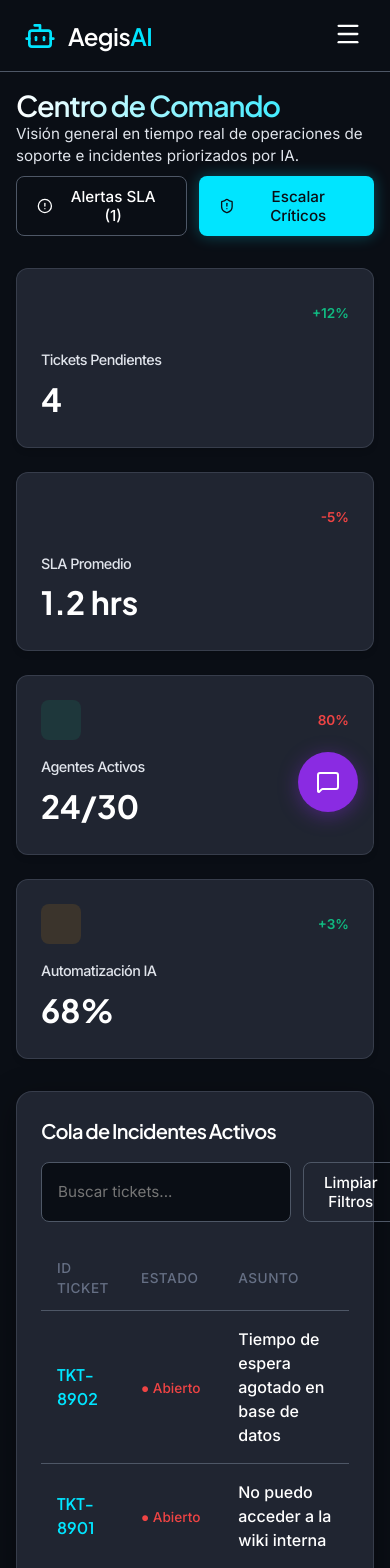
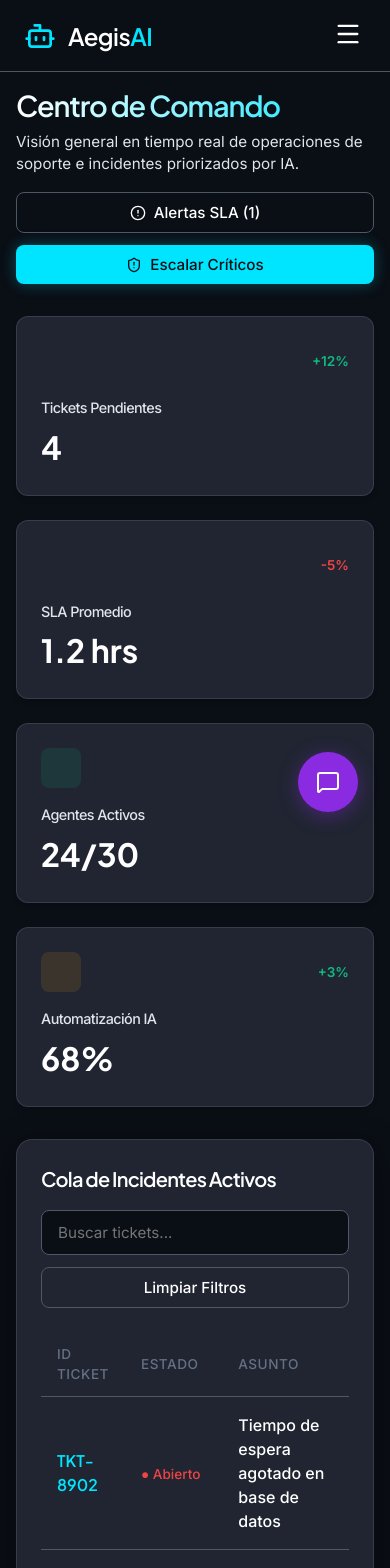
Before and after one commit to Star-dust25/helpdesk, a React (Vite) app: page /agente in a window 390 px wide. Shown: the top 1568 px of the page. Built offline with nearby package versions, Linux system fonts and the light colour scheme.

Commit message:
update(ui/ux): panel de agente responsivo

```diff
--- a/src/components/AgentView.css
+++ b/src/components/AgentView.css
@@ -204,15 +204,52 @@
 }
 
 @media (max-width: 768px) {
+  .view-header {
+    flex-direction: column;
+    gap: 16px;
+  }
+
+  .view-header h1 {
+    font-size: 1.8rem;
+    line-height: 1.2;
+    margin-bottom: 8px;
+  }
+
+  .header-actions {
+    width: 100%;
+    flex-direction: column;
+  }
+
+  .header-actions button {
+    width: 100%;
+  }
+
   .table-header {
     flex-direction: column;
     align-items: flex-start;
     gap: 16px;
   }
+
   .table-filters {
     width: 100%;
+    flex-direction: column;
   }
+
   .search-input {
-    flex: 1;
+    width: 100%;
+  }
+
+  .table-filters button {
+    width: 100%;
+  }
+
+  .metrics-grid {
+    grid-template-columns: 1fr 1fr;
   }
 }
+
+@media (max-width: 480px) {
+  .metrics-grid {
+    grid-template-columns: 1fr;
+  }
+}
--- a/src/components/AgentView.jsx
+++ b/src/components/AgentView.jsx
@@ -71,7 +71,7 @@
           <h1>Centro de Comando</h1>
           <p>Visión general en tiempo real de operaciones de soporte e incidentes priorizados por IA.</p>
         </div>
-        <div className="header-actions desktop-only">
+        <div className="header-actions">
           <button
             className={`btn ${slaFilterActive ? 'btn-primary' : 'btn-outline'}`}
             onClick={() => {
```
